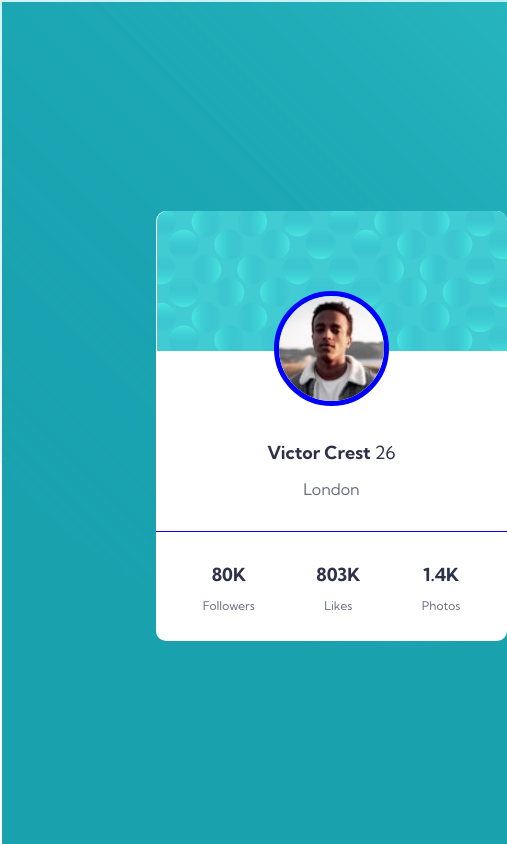
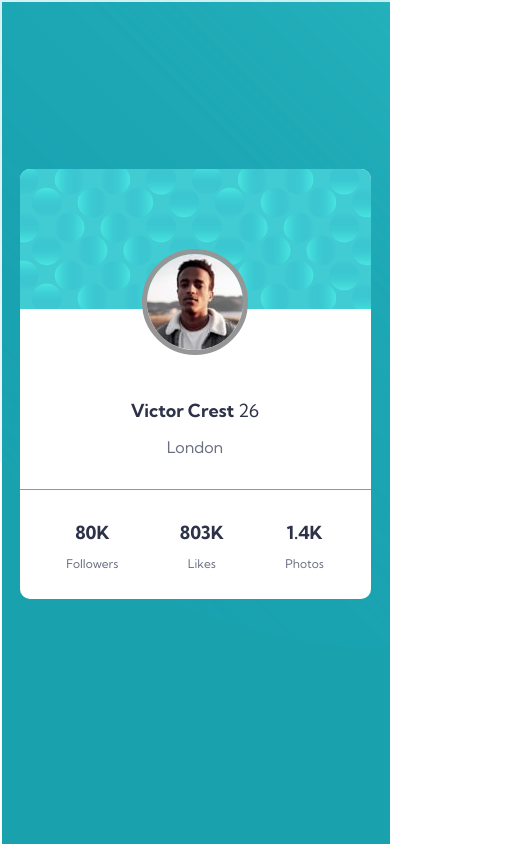
Before and after one commit to Darengheil/ProfileCardComponent, a plain HTML site: page index.html in a window 390 px wide. Shown: the whole page, 507 px wide, since content can reach past the window. Drawn offline with Linux system fonts and the light colour scheme.

Commit message:
Finished task

```diff
--- a/index.html
+++ b/index.html
@@ -12,7 +12,7 @@
 <body>
   <div class="container">
     <div class="upperpart">
-      <img src="images/bg-pattern-card.svg" style="border-radius: 10px 10px 0 0;">
+      <img class="profileimg" src="images/bg-pattern-card.svg" >
       <img src="images/image-victor.jpg" class="profilepic">
       <h2 class="profilename">Victor Crest <span style="font-weight: 400;">26</span></h2>
       <p class="location">London</p>
--- a/styles.css
+++ b/styles.css
@@ -28,11 +28,17 @@ p{
 }
 
 .profilepic{
-    width: 30%;
     border-radius: 50%;
-    border: solid 5px blue;
+    border: solid 5px hsl(0, 0%, 59%);
+    top: 5em;
+    z-index: 2;
     position: absolute;
-    top: 5em;
+}
+
+.profileimg{
+    position: relative;
+    z-index: 1;
+    border-radius: 10px 10px 0 0;
 }
 
 .profilename{
@@ -43,8 +49,9 @@ p{
     display: flex;
     flex-direction: column;
     align-items: center;
-    border-bottom: 1px solid blue;
+    border-bottom: 1px solid hsl(0, 0%, 59%);
 }
+
 
 .location{
     font-size: 16px;
@@ -72,17 +79,14 @@ p{
     font-weight: 400;
 }
 
-.topimg{
-
-}
-
-.bottomimg{
-
-}
 
 @media (max-width: 900px) {
     .container{
-
+        top: 20%;
+        left: 5%;
         width: 90%;
     }
+    .profileimg{
+        width: 100%;
+    }
 }
```
